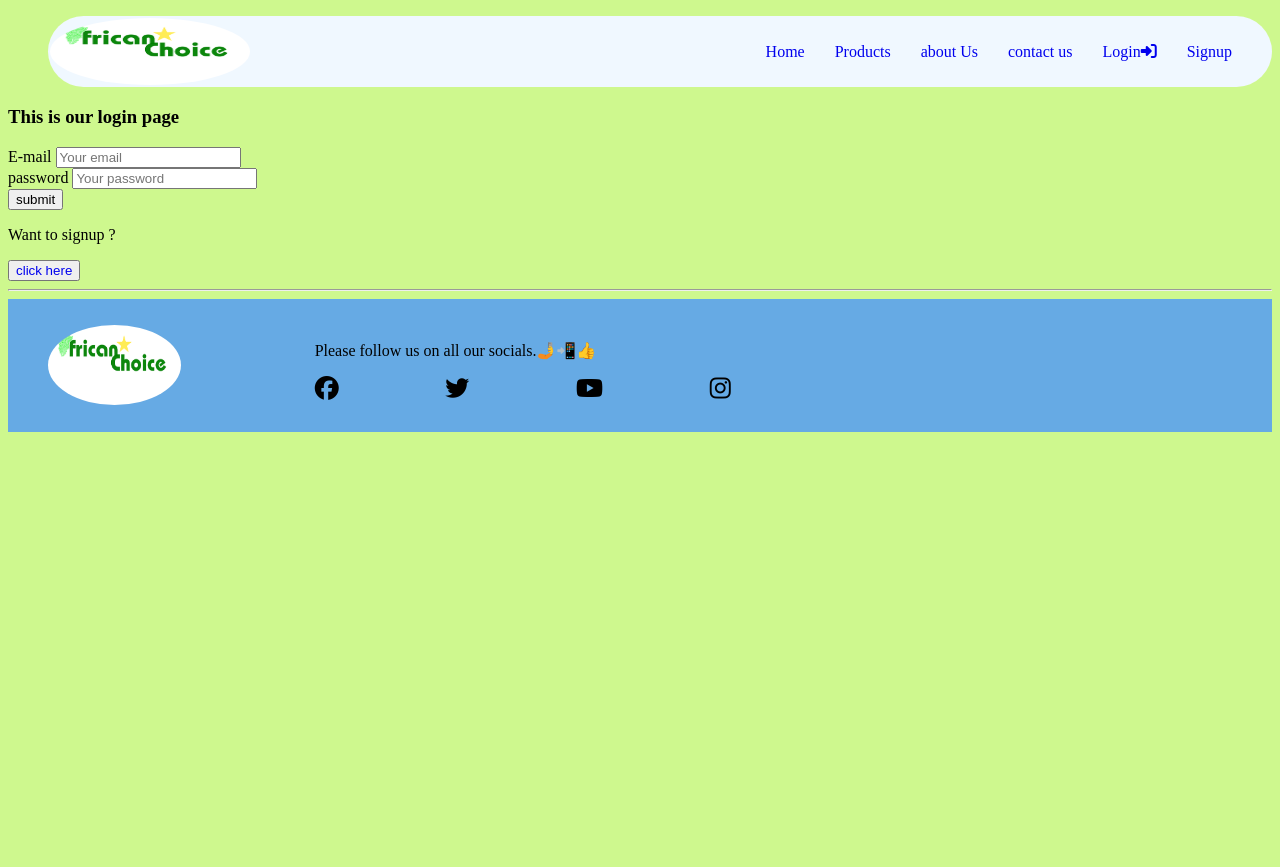
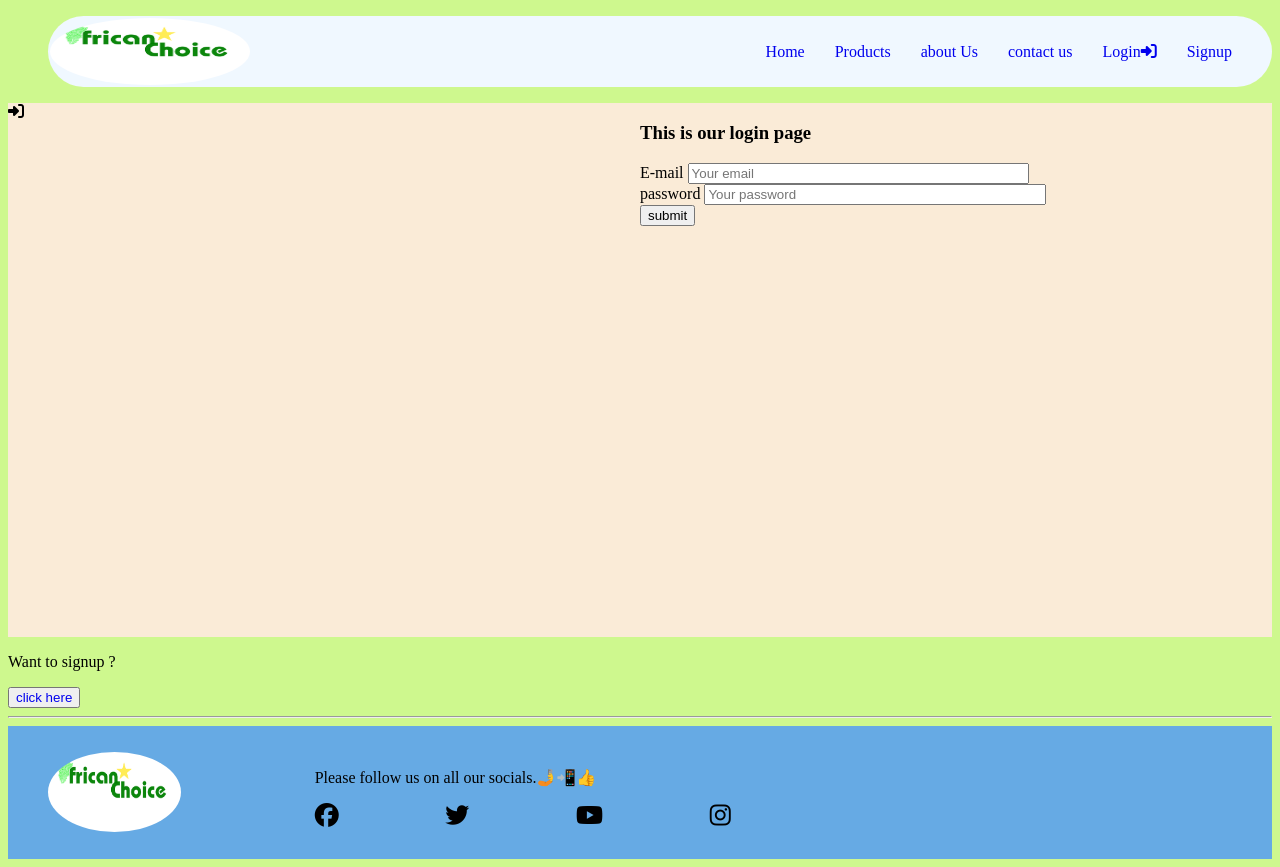
Before and after one commit to JacklinPrempeh/T4G_homework6, a plain HTML site: page pages/login.html in a window 1280 px wide. Before the commit the page ends 800 px from the top, so only its background shows below. Drawn offline with Linux system fonts and the light colour scheme.

Commit message:
adding styles

```diff
--- a/pages/login.html
+++ b/pages/login.html
@@ -56,6 +56,20 @@
             display: flex;
             justify-content: flex-end;
             gap: 80pt;font: 1.5em bolder; }
+            .pages{
+                display: flex;
+                background-color: antiquewhite;
+            }
+            input{
+                width: 250pt;
+            }
+            .form{
+                width: 50%;
+                height: 400pt;
+            }
+            .login-font{
+                width: 50%;
+            }
     </style>
 </head>
 <body>
@@ -84,9 +98,12 @@
     </div>
         </ul>
     </nav>
-        <h3>This is our login page</h3>
+    <div class="pages">
+        <div class="login-font"><i class="fa-solid fa-right-to-bracket"></i></a></div>
+        <div class="form">
+            <div>
         <form>
-            <div>
+            <h3>This is our login page</h3>
         <label for="E-mail">E-mail</label>
         <input type="email" name="" placeholder="Your email"required>
         </div>
@@ -98,6 +115,9 @@
        <button type="submit">submit</button>
     </div>
         </form>
+    </div>
+</div>
+    </div>
         <p>Want to signup ?</p>
         <button><a href="signup.html">click here</a></button>
         <hr>
```
